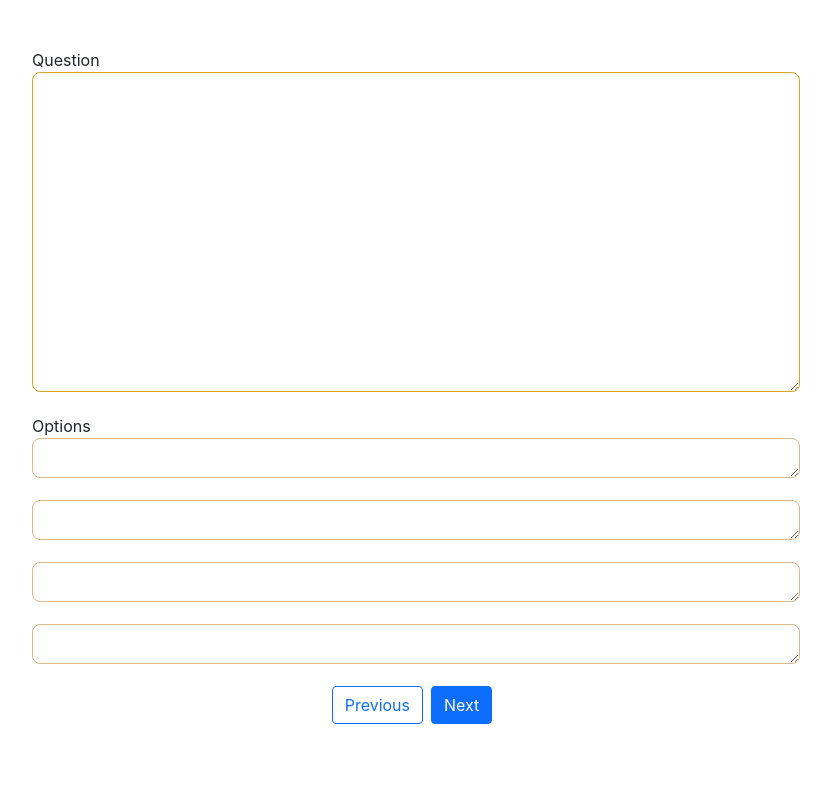
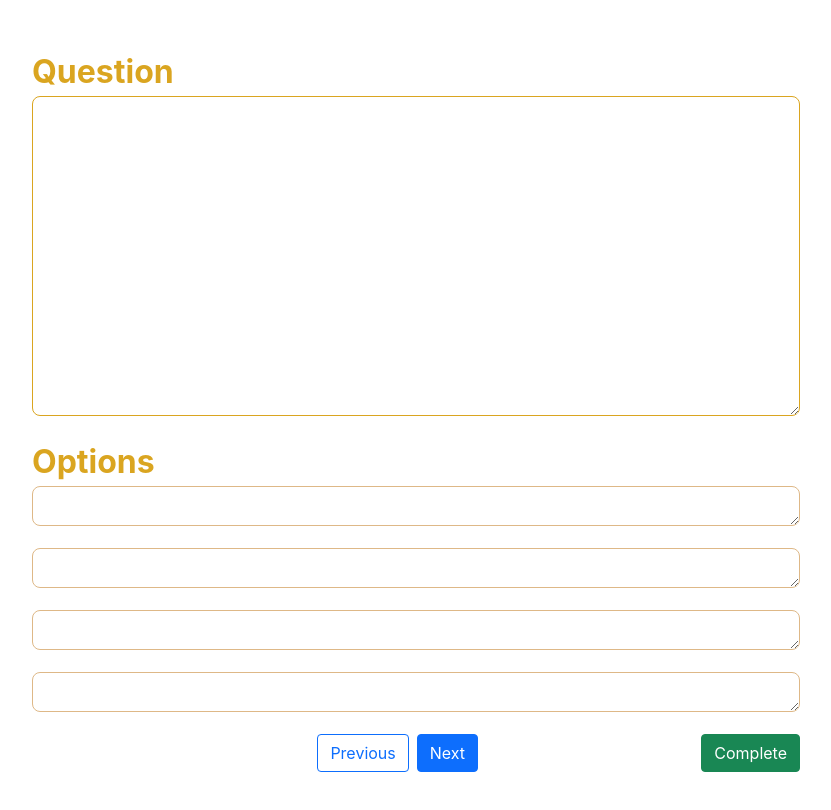
Before and after one commit to MohamedSiddiq88/mcqmaker, a React (Create React App) app: page / in a window 1280 px wide. Shown: the top 810 px of the page, without its empty margins (224-1055 px from the left). Built offline with nearby package versions, Linux system fonts and the light colour scheme.

Commit message:
complete button

```diff
--- a/src/App.css
+++ b/src/App.css
@@ -10,7 +10,9 @@
 }
 
 label{
-
+    font-size: xx-large;
+    color: goldenrod;
+    font-weight: bolder;
 }
 
 .question-text{
@@ -34,6 +36,16 @@ label{
 .btn-container{
     display: flex;
     justify-content: center;
+
+}
+
+.btn-main-container{
+    display: flex;
+    justify-content: space-between;
+}
+
+.dummy{
+    color: rgba(255, 255, 255, 0);
 }
 
 .nextprevious{
--- a/src/App.js
+++ b/src/App.js
@@ -1,4 +1,6 @@
+import { useState } from 'react';
 import './App.css';
+import CompleteButton from './components/CompleteButton';
 import InputText from './components/InputText';
 import NextPreviousButton from './components/NextPreviousButton';
 import TextArea from './components/TextArea';
@@ -12,6 +14,9 @@ function App() {
   // complete button
   // --------advance
   // after clickcing the complete button generate mcq with random option (HTML file)
+
+  const [question,setQuestion] = useState([]);
+  const [options,setOptions] = useState([]);
   return (
     <div className="container-fluid parent">
       <div className='main-container'>
@@ -22,10 +27,18 @@ function App() {
       <InputText></InputText>
       <InputText></InputText>
       <InputText></InputText>
+      <div className='btn-main-container'>
+        <div className='dummy'>
+          {/* dummy */}
+          complete
+        </div>
       <div className='btn-container'>
       <NextPreviousButton name={'Previous'} color={'btn-outline-primary'}></NextPreviousButton>
       <NextPreviousButton name={'Next'} color={'btn-primary'}></NextPreviousButton>
       </div>
+      <CompleteButton></CompleteButton>
+      </div>
+
       </div>
     </div>
   );
--- /dev/null
+++ b/src/components/CompleteButton.js
@@ -0,0 +1,11 @@
+import React from 'react'
+
+function CompleteButton() {
+  return (
+    <div>
+      <button className='btn btn-success'>Complete</button>
+    </div>
+  )
+}
+
+export default CompleteButton
```
